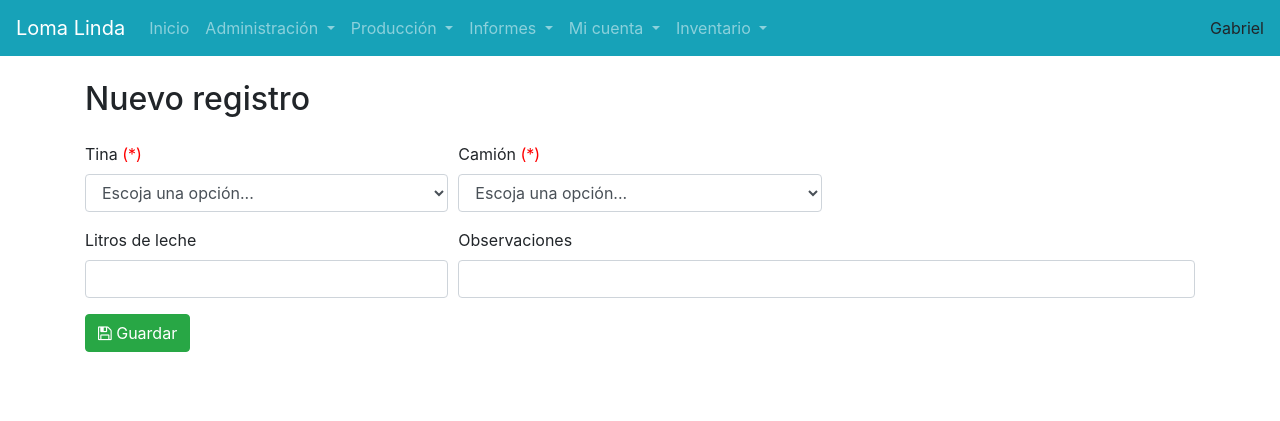
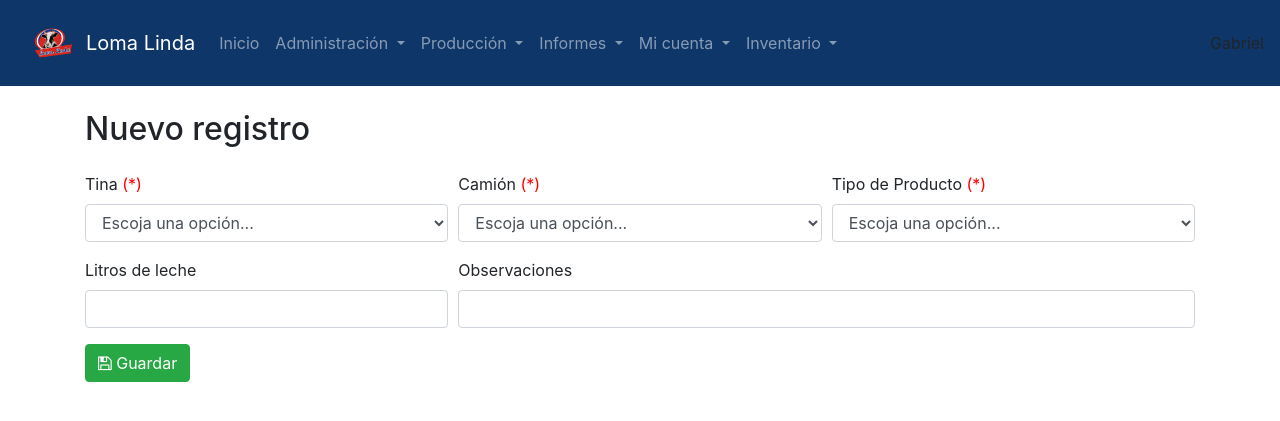
Before and after one commit to oderman/lomalinda, a PHP site: page /usuarios/tinas-ingreso-agregar.php in a window 1280 px wide. Shown: the top 421 px of the page. Run offline with PHP 8.4, Linux system fonts and the light colour scheme; a user stored in the database is signed in; data comes from the database, SQL or seed files in the repository; data that the repository does not hold is empty.

Commit message:
ingreso de tipo de producto. identidad respecto al diseño.

```diff
--- a/usuarios/index.php
+++ b/usuarios/index.php
@@ -11,7 +11,7 @@ include("head.php");
     <div class="container">
 
 
-        <div class="row justify-content-md-center">
+        <div class="row justify-content-md-center mt-4">
             <div class="col col-lg-12">
 
                 <div class="jumbotron">
--- a/usuarios/menu.php
+++ b/usuarios/menu.php
@@ -1,4 +1,8 @@
-<nav class="navbar navbar-expand-lg navbar-dark bg-info">
+<nav class="navbar navbar-expand-lg navbar-dark" style="background-color: #0e3669;">
+
+  <img src="../lomalogo.jpeg" alt="..." width="70">
+
+
     <a class="navbar-brand" href="#">Loma Linda</a>
     <button class="navbar-toggler" type="button" data-toggle="collapse" data-target="#navbarSupportedContent" aria-controls="navbarSupportedContent" aria-expanded="false" aria-label="Toggle navigation">
         <span class="navbar-toggler-icon"></span>
--- a/usuarios/tinas-ingreso-agregar.php
+++ b/usuarios/tinas-ingreso-agregar.php
@@ -34,6 +34,14 @@ include("funciones.php");
                             <select name="camion" class="form-control" required>
                                 <option value="" selected>Escoja una opción...</option>
                                 <?php selectOpciones("camiones", "cam_nombre"); ?>
+                            </select>
+                        </div>
+
+                        <div class="form-group col-md-4">
+                            <label>Tipo de Producto <span style="color:red;">(*)</span></label>
+                            <select name="tipo" class="form-control" required>
+                                <option value="" selected>Escoja una opción...</option>
+                                <?php selectOpciones("tipos_productos", "tip_nombre"); ?>
                             </select>
                         </div>
 
--- a/usuarios/tinas-ingreso-guardar.php
+++ b/usuarios/tinas-ingreso-guardar.php
@@ -1,7 +1,7 @@
 <?php
 include("sesion.php");
 
-$conexion->query("INSERT INTO tinas_ingreso(ting_tina, ting_litros, ting_camion, ting_usuario, ting_observacion)VALUES('".$_POST["tina"]."', '".$_POST["litros"]."', '".$_POST["camion"]."', '".$_SESSION["id"]."', '".$_POST["observaciones"]."')");
+$conexion->query("INSERT INTO tinas_ingreso(ting_tina, ting_litros, ting_camion, ting_usuario, ting_observacion, ting_tipo)VALUES('".$_POST["tina"]."', '".$_POST["litros"]."', '".$_POST["camion"]."', '".$_SESSION["id"]."', '".$_POST["observaciones"]."','".$_POST["tipo"]."' )");
 if ($conexion->connect_errno) {echo "Fallo: (" . $conexion->connect_errno . ") " . $conexion->connect_error;}
 $idRegistro = $conexion->insert_id;
 
--- a/usuarios/tinas-ingreso.php
+++ b/usuarios/tinas-ingreso.php
@@ -32,9 +32,11 @@ include("head.php");
                     <th scope="col">Tina</th>
                     <th scope="col">Litros</th>
                     <th scope="col">Camión</th>
+                    <th scope="col">Tipo de Producto</th>
                     <th scope="col">Fecha</th>
                     <th scope="col">Responsable</th>
                     <th scope="col">Acciones</th>
+
                 </tr>
             </thead>
             <tbody>
@@ -43,6 +45,7 @@ include("head.php");
                 INNER JOIN tinas ON tin_id=ting_tina
                 INNER JOIN camiones ON cam_id=ting_camion
                 INNER JOIN usuarios ON usr_id=ting_usuario
+                INNER JOIN tipos_productos ON tip_id=ting_tipo
                 ");
                 $i = 1;
                 while ($fila = $consulta->fetch_array()) {
@@ -52,6 +55,7 @@ include("head.php");
                         <td><?= $fila['tin_nombre']; ?></td>
                         <td><?= number_format($fila['ting_litros'],0,".","."); ?></td>
                         <td> <?= $fila['cam_nombre']; ?> </td>
+                        <td> <?= $fila['tip_nombre']; ?> </td>
                         <td><?= $fila['ting_fecha']; ?></td>
                         <td><?= $fila['usr_nombre']; ?></td>
                         <td>
```
